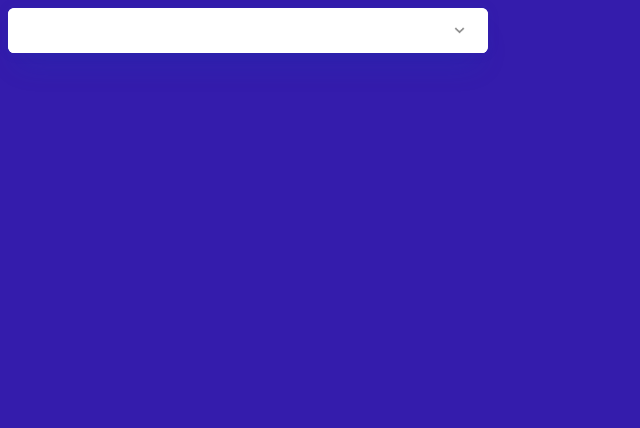
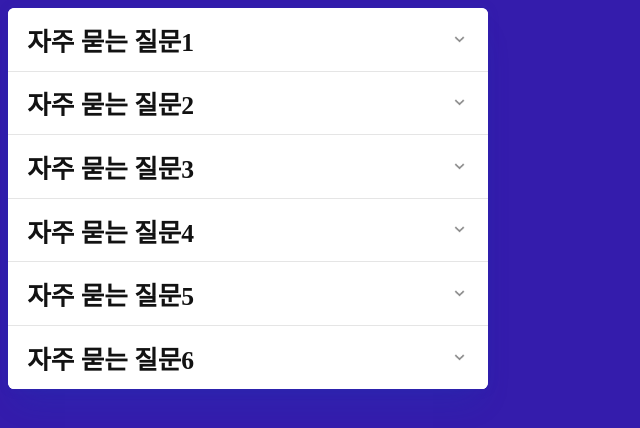
Before and after one commit to dev-oyr/renewal-ourpage, a React (Create React App) app: page / in a window 1280 px wide. Shown: the top 428 px of the page, without its empty margins (0-640 px from the left). Built offline with nearby package versions, Linux system fonts and the light colour scheme.

Commit message:
예제 그대로 클래스컴포넌트 쓴거

```diff
--- a/src/components/Accordion.js
+++ b/src/components/Accordion.js
@@ -2,14 +2,41 @@ import React from 'react';
 import FAQData from '../datas/FAQData.json';
 import '../styles/accordion.scss';
 
-function AccordionItem({ opened, title, paragraph }) {
+class Accordion extends React.Component {
+    render() {
+        return (
+            <div className="wrapper">
+                <ul className="accordion-list">
+                    {Object.keys(FAQData.data).map(k => {
+                        return (
+                            <li {...{ className: 'accordion-list__item' }}>
+                                <AccordionItem title={FAQData.data[k].title} paragraph={FAQData.data[k].paragraph} />
+                            </li>
+                        );
+                    })}
+                </ul>
+            </div>
+        );
+    }
+}
+
+class AccordionItem extends React.Component {
+    state = {
+        opened: false, //상태가 변해야 하는 같이기 때문에 state이고 그래서 클래스컴포넌트를 쓴다
+    };
+
+    render() {
+        const {
+            props: { paragraph, title },
+            state: { opened },
+        } = this;
+
         return (
             <div
                 {...{
                     className: `accordion-item, ${opened && 'accordion-item--opened'}`,
                     onClick: () => {
-                    console.log('s');
-                    opened = !opened;
+                        this.setState({ opened: !opened }); //디드 마운트
                     },
                 }}
             >
@@ -25,21 +52,6 @@ function AccordionItem({ opened, title, paragraph }) {
             </div>
         );
     }
-
-function Accordion({ opened, title, paragraph }) {
-    return (
-        <div className="wrapper">
-            <ul className="accordion-list">
-                {Object.keys(FAQData).map(() => {
-                    return (
-                        <li {...{ className: 'accordion-list__item' }}>
-                            <AccordionItem title={title} paragraph={paragraph} />
-                        </li>
-                    );
-                })}
-            </ul>
-        </div>
-    );
 }
 
 export default Accordion;
--- a/src/datas/FAQData.json
+++ b/src/datas/FAQData.json
@@ -1,34 +1,28 @@
 {
     "data": [
         {
-            "id": 1,
-            "title": "자주 묻는 질문",
-            "paragraph": "대답"
+            "title": "자주 묻는 질문1",
+            "paragraph": "대답1"
         },
         {
-            "id": 2,
-            "title": "자주 묻는 질문",
-            "paragraph": "대답"
+            "title": "자주 묻는 질문2",
+            "paragraph": "대답2"
         },
         {
-            "id": 3,
-            "title": "자주 묻는 질문",
-            "paragraph": "대답"
+            "title": "자주 묻는 질문3",
+            "paragraph": "대답3"
         },
         {
-            "id": 4,
-            "title": "자주 묻는 질문",
-            "paragraph": "대답"
+            "title": "자주 묻는 질문4",
+            "paragraph": "대답4"
         },
         {
-            "id": 5,
-            "title": "자주 묻는 질문",
-            "paragraph": "대답"
+            "title": "자주 묻는 질문5",
+            "paragraph": "대답5"
         },
         {
-            "id": 6,
-            "title": "자주 묻는 질문",
-            "paragraph": "대답"
+            "title": "자주 묻는 질문6",
+            "paragraph": "대답6"
         }
     ]
 }
```
Lines whose indentation alone changed are shown as unchanged.
